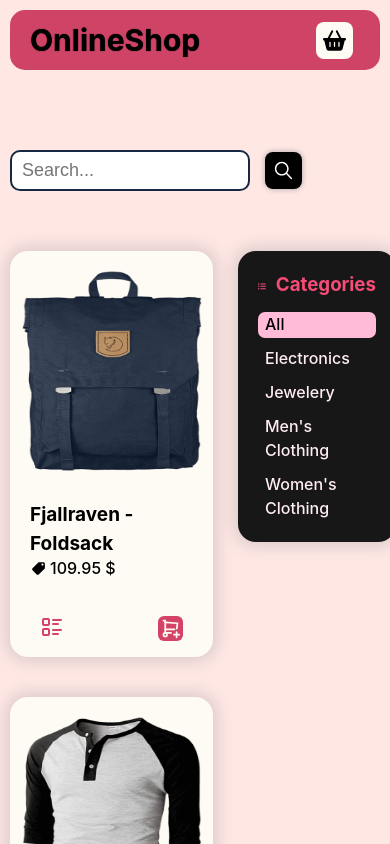
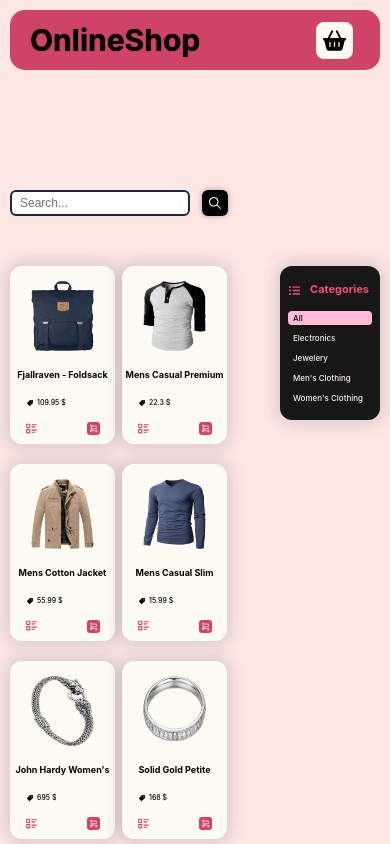
Before and after one commit to Soroush47/store-project, a React (Vite) app: page /products in a window 390 px wide. Shown: the top 844 px of the page. Built offline with nearby package versions, Linux system fonts and the light colour scheme.

Commit message:
some pages responsive for mobile, done

```diff
--- a/src/components/Categories.module.css
+++ b/src/components/Categories.module.css
@@ -50,14 +50,42 @@
     border-radius: 7px;
 }
 
-@media (max-width: 440px){
-    .container{
+@media (max-width: 500px) {
+    /* .container{
         min-width: calc(100% - 228px)
+    } */
+
+    .container {
+        min-width: 100px;
+        min-height: 150px;
+        border-radius: 12px;
+        margin-left: 5px;
+        padding: 15px 7px;
+    }
+
+    .listIcon {
+        margin-top: 3px;
+        margin-left: 2px;
+    }
+
+    .container h3 {
+        margin-bottom: 13px;
+        font-size: 11px;
+    }
+
+    .container p {
+        font-weight: 500;
+        padding: 1px 5px 1px;
+        margin: 6px auto 0px;
+        font-size: 8px;
+        width: 84px
+    }
+
+    .hover:hover {
+        border-radius: 4px;
+    }
+
+    .selected {
+        border-radius: 4px;
     }
 }
-
-@media (max-width: 405px){
-    .container{
-        min-width: 158px
-    }
-}
--- a/src/components/ProductsCard.module.css
+++ b/src/components/ProductsCard.module.css
@@ -5,10 +5,14 @@
     background-color: #fefbf4; /*f9f3e4*/
     /* border: solid 1px #162843; */
     border-radius: 18px;
-    width: 280px;
+    min-width: 240px;
+    max-width: 350px;
+    width: 31%;
+    /* min-width: 240px; */
+    /* width: max-content; */
     display: flex;
     flex-direction: column;
-    margin: 0px 5px 40px 0px;
+    margin: 0px 15px 40px 0px;
     box-shadow: 0px 0px 15px 5px #16284325;
 }
 
@@ -100,14 +104,90 @@
     font-size: 16px;
 }
 
-@media (max-width: 516px){
-    .container{
-        width: calc(100% - 5px);
+@media (max-width: 1010px) {
+    .container {
+        width: 45%;
     }
 }
 
-@media (max-width: 440px){
-    .container{
-        width: 203px;
+@media (max-width: 750px) {
+    .container {
+        width: 95%;
     }
 }
+
+@media (max-width: 500px) {
+    .container {
+        border-radius: 12px;
+        min-width: 105px;
+        max-width: 250px;
+        width: 31%;
+        margin: 0px 7px 20px 0px;
+        box-shadow: 0px 0px 15px 5px #16284325;
+    }
+
+    .container img {
+        height: 70px;
+        width: 63px;
+        border-radius: 5px;
+        margin: 15px auto 17px;
+    }
+
+    .container h3 {
+        margin-left: 0px;
+        font-size: 9px;
+        height: 20px;
+        text-align: center;
+        padding: 0px 2px;
+    }
+
+    .price {
+        font-weight: 500;
+        font-size: 7px;
+        margin: 10px 0px 8px 16px;
+    }
+
+    .priceTag {
+        margin-right: 3px;
+        font-size: 8px;
+    }
+
+    .functions {
+        margin: 0px 15px 3px;
+    }
+
+    .functions a {
+        height: 24px;
+    }
+
+    .buttons {
+        width: 42px;
+    }
+
+    .button {
+        border-radius: 3px;
+        padding: 3px;
+        font-size: 13px;
+    }
+
+    .delete {
+        border-radius: 3px;
+        padding: 2px;
+        font-size: 13px;
+    }
+
+    .details {
+        font-size: 13px;
+    }
+
+    .shopping {
+        font-size: 13px;
+        border-radius: 3px;
+        padding: 2px;
+    }
+
+    .buttons span {
+        font-weight: 500;
+        font-size: 8px;
+    }
+}
--- a/src/components/Search.module.css
+++ b/src/components/Search.module.css
@@ -37,3 +37,25 @@
     /* padding: 5px; */
     box-shadow: 0px 0px 7px 4px #16284345;
 }
+
+@media (max-width: 500px) {
+    .container {
+        margin-top: 120px;
+        margin-bottom: 50px;
+    }
+
+    .container input {
+        padding: 4px 8px;
+        border: solid #162843 2px;
+        border-radius: 6px;
+        font-size: 12px;
+        width: 180px;
+    }
+
+    .search {
+        margin-left: 12px;
+        font-size: 26px;
+        padding: 5px;
+        border-radius: 6px;
+    }
+}
--- a/src/pages/ProductsPage.module.css
+++ b/src/pages/ProductsPage.module.css
@@ -4,8 +4,8 @@
 }
 
 .products {
-    width: 900px;
+    width: 950px;
     display: flex;
     flex-wrap: wrap;
-    justify-content: space-between;
+    /* justify-content: space-between; */
 }
```
